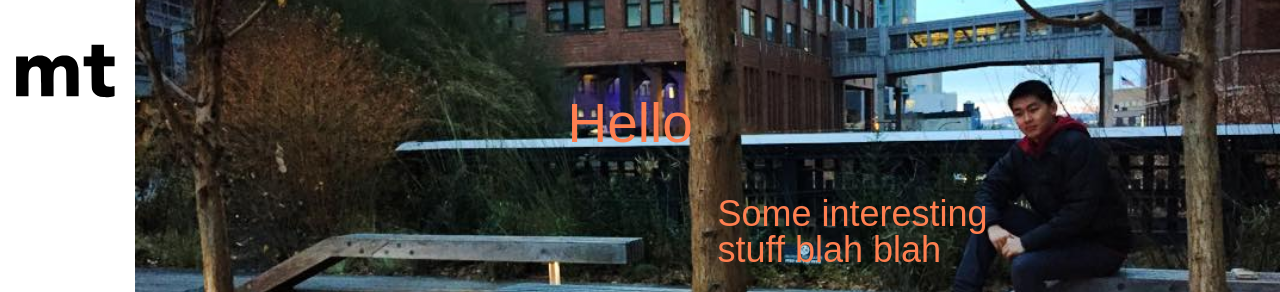
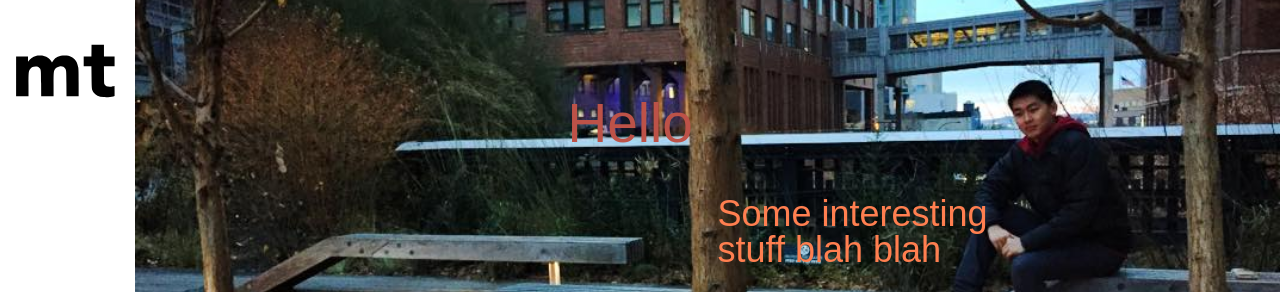
Before and after one commit to mteng513/Personal-Website, a Jekyll site: the page built from index.html, in a window 1280 px wide. Shown: the top 292 px of the page. Built offline with Jekyll 4.4.1, drawn with Linux system fonts in a browser that asks for light colours; Markdown is read by kramdown in place of the engine named in the settings.

Commit message:
small changes

```diff
--- a/assets/css/3-sections/home-about.sass
+++ b/assets/css/3-sections/home-about.sass
@@ -5,7 +5,7 @@ section.about
     size: cover
 
   h2
-    color: coral
+    // color:
     font:
       size: 55px
       weight: 400
--- a/assets/css/4-layouts/home.sass
+++ b/assets/css/4-layouts/home.sass
@@ -55,6 +55,7 @@
 
   .push-right
     margin-left: 10px
+
 //Typograph
 .home-lead
    font-size: 36px
--- a/assets/css/main.css
+++ b/assets/css/main.css
@@ -581,7 +581,6 @@ section.about {
   background-position: center bottom;
   background-size: cover; }
   section.about h2 {
-    color: coral;
     font-size: 55px;
     font-weight: 400;
     margin-left: -150px;
```
